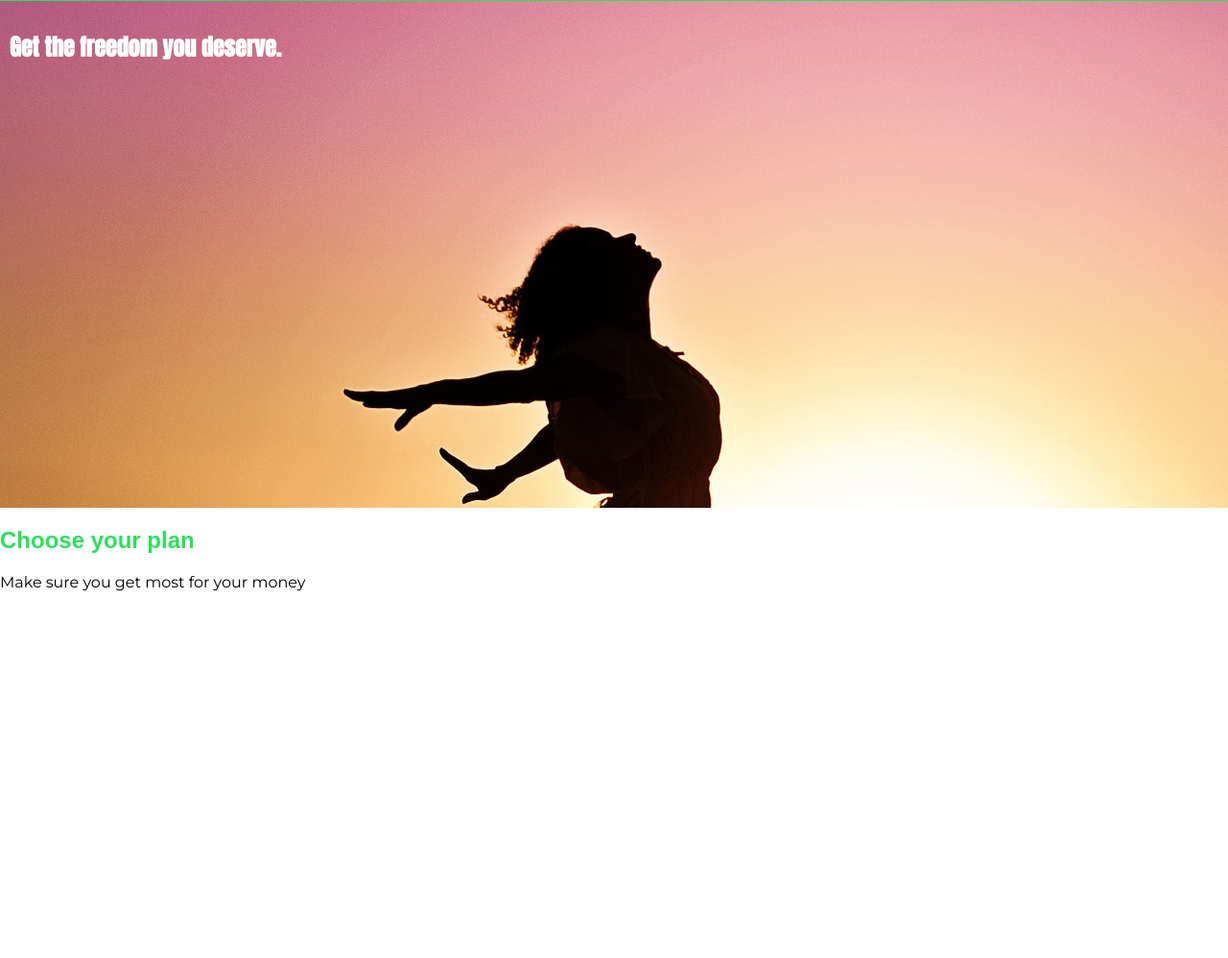
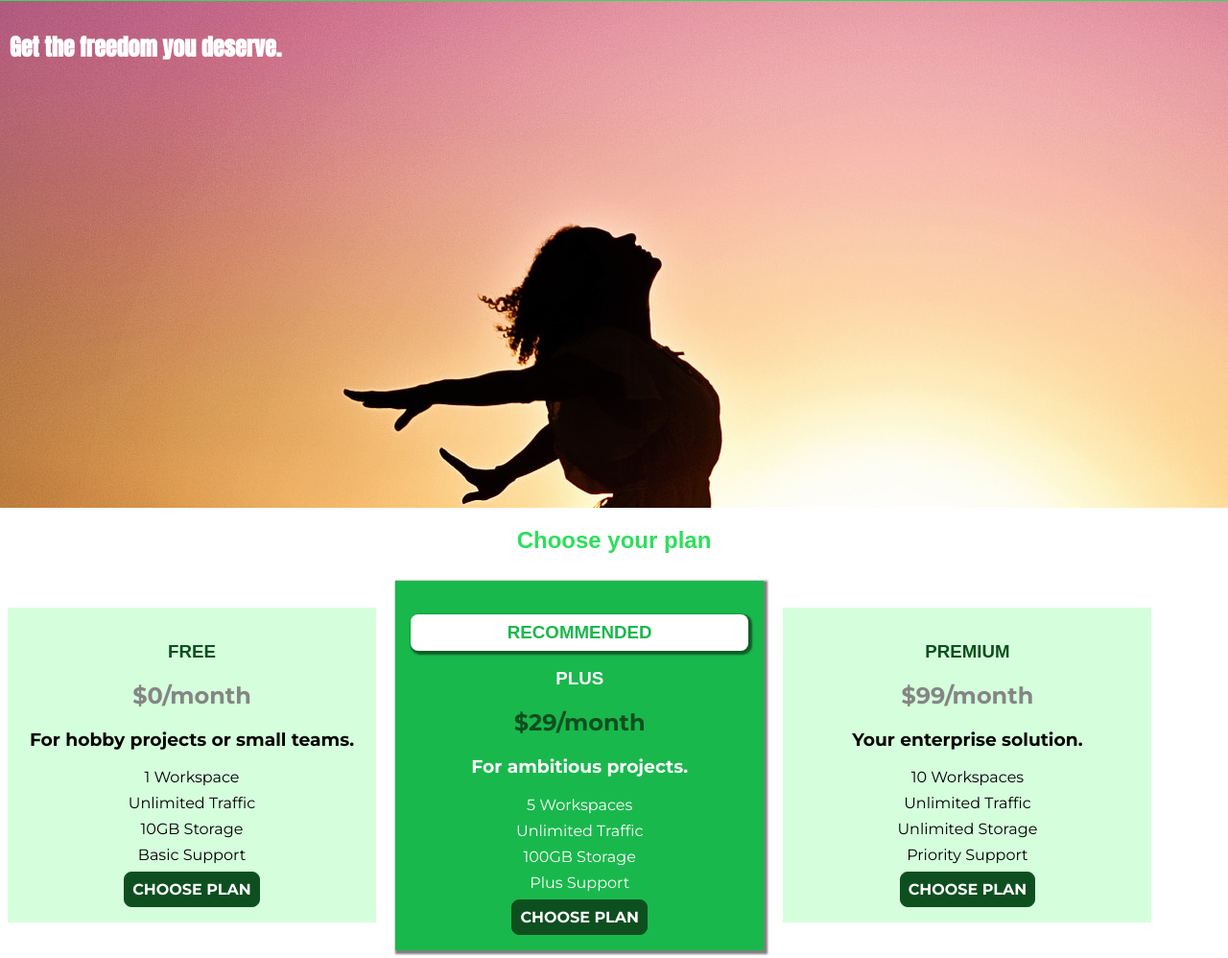
Before and after one commit to kgrujic/CSS-Course, a plain HTML site: page index.html in a window 1280 px wide. Shown: the part 42-1040 px from the top of the page at 96% size. Before the commit the page ends 800 px from the top, so only its background shows below. Drawn offline with Linux system fonts and the light colour scheme.

Commit message:
Styled plan cards

```diff
--- a/index.html
+++ b/index.html
@@ -39,20 +39,54 @@
         </section>
         <section id="plans">
             <h1 class="section-title">Choose your plan</h1>
-            <p> Make sure you get most for your money</p>
+            <div>
+                <article class="plan">
+                    <h1 class="plan__title">FREE</h1>
+                    <h2 class="plan__price">$0/month</h2>
+                    <h3>For hobby projects or small teams.</h3>
+                    <ul class="plan__features">
+                        <li class="plan__feature">1 Workspace</li>
+                        <li class="plan__feature">Unlimited Traffic</li>
+                        <li class="plan__feature">10GB Storage</li>
+                        <li class="plan__feature">Basic Support</li>
+                    </ul>
+                    <div>
+                        <button class="button">CHOOSE PLAN</button>
+                    </div>
+                </article>
+                <article class="plan plan--highlighted">
+                    <h1 class="plan__annotation">RECOMMENDED</h1>
+                    <h1 class="plan__title">PLUS</h1>
+                    <h2 class="plan__price">$29/month</h2>
+                    <h3>For ambitious projects.</h3>
+                    <ul class="plan__features">
+                        <li class="plan__feature">5 Workspaces</li>
+                        <li class="plan__feature">Unlimited Traffic</li>
+                        <li class="plan__feature">100GB Storage</li>
+                        <li class="plan__feature">Plus Support</li>
+                    </ul>
+                    <div>
+                        <button class="button">CHOOSE PLAN</button>
+                    </div>
+                </article>
+                <article class="plan">
+                    <h1 class="plan__title">PREMIUM</h1>
+                    <h2 class="plan__price">$99/month</h2>
+                    <h3>Your enterprise solution.</h3>
+                    <ul class="plan__features">
+                        <li class="plan__feature">10 Workspaces</li>
+                        <li class="plan__feature">Unlimited Traffic</li>
+                        <li class="plan__feature">Unlimited Storage</li>
+                        <li class="plan__feature">Priority Support</li>
+                    </ul>
+                    <div>
+                        <button class="button">CHOOSE PLAN</button>
+                    </div>
+                </article>
+            </div>
         </section>
     </main>
 
-    <!-- <nav>
-        <a href="#intro" class="active">Intro</a>
-        <a href="#outro">Outro</a>
-    </nav>
-    <section id="intro" class="main-section highlighted">
-        <p>This is the intro section.</p>
-    </section>
-    <section id="outro" class="main-section">
-        <p>This is the outro section.</p>
-    </section> -->
 
 </body>
 
--- a/main.css
+++ b/main.css
@@ -14,10 +14,9 @@ body {
 
 }
 
-
 .section-title {
     color: #2ddf5c;
-
+    text-align: center;
 }
 
 #product-overview h1 {
@@ -27,6 +26,79 @@ body {
 
  h1 {
     font-family: sans-serif;
+}
+
+.plan {
+    background: #d5ffdc;
+    text-align: center;
+    padding: 16px;
+    margin: 8px;
+    display: inline-block;
+    width: 30%;
+    vertical-align: middle;
+}
+
+.plan--highlighted{
+    background: #19b84c;
+    color: white;
+    box-shadow: 2px 2px 2px 2px rgba(0, 0, 0, 0.5);
+}
+
+.plan__annotation {
+    background: white;
+    color: #19b84c;
+    padding: 8px;
+    box-shadow: 2px 2px 2px 2px rgba(0, 0, 0, 0.5);
+    border-radius: 8px;
+
+}
+
+
+.plan__title {
+    color: #0e4f1f;
+}
+
+.plan__price {
+    color: #858585;
+}
+
+.plan--highlighted .plan__title {
+    color: white;
+}
+
+.plan--highlighted .plan__price {
+    color: #0e4f1f;
+}
+
+.plan__features {
+    list-style: none;
+    margin: 0;
+    padding: 0;
+}
+
+.plan__feature {
+    margin: 8px 0;
+}
+
+.button {
+    background: #0e4f1f;
+    color: white;
+    font: inherit;
+    border: 1.5px solid #0e4f1f;
+    padding: 8px;
+    border-radius: 8px;
+    font-weight: bold;
+    cursor: pointer;
+}
+
+.button:hover,
+.button:active {
+    background: white;
+    color: #0e4f1f;
+}
+
+.button:focus {
+    outline: none;
 }
 
 .main-header {
@@ -95,38 +167,3 @@ body {
     background: white;
     border: none;
 }
-/*
-body {
-    font-family: sans-serif;
-}
-
-nav {
-    margin-bottom: 16px;
-    background: #fa923f;
-    padding: 8px 0;
-}
-
-a {
-    text-decoration: none;
-    color: white;
-    margin: 10px;
-}
-
-a.active{
-    color: #521751;
-}
-
-a:not(.active){
-    color: blue;
-}
-
-.main-section {
-    height: 800px;
-    border: 1px solid #ccc !important;
-    padding: 16px;
-}
-
-.highlighted {
-    border: 2px solid #fa923f;
-    height: 200px;
-} */
```
